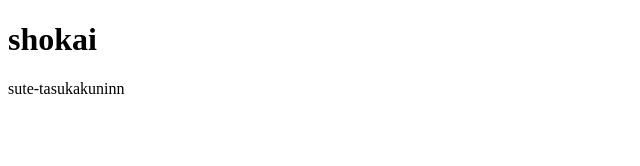
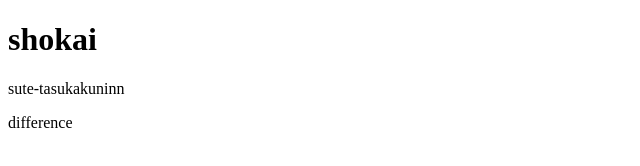
Before and after one commit to Galaxyno107/git_tutorial, a plain HTML site: page index.html in a window 1280 px wide. Shown: the full height of the page, 0-640 px from the left. Drawn offline with Linux system fonts and the light colour scheme.

Commit message:
<diffnotuika>

```diff
--- a/index.html
+++ b/index.html
@@ -8,5 +8,6 @@
 <body>
     <h1>shokai</h1>
     <p>sute-tasukakuninn</p>
+    <p>difference</p>
 </body>
 </html>
```
